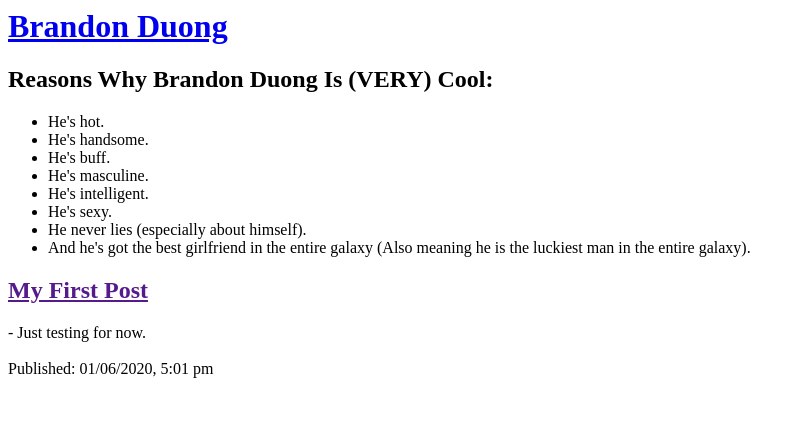
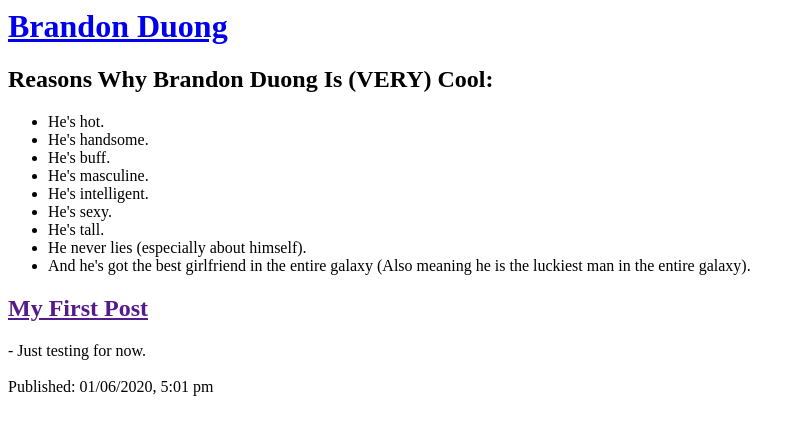
Before and after one commit to brandonduong/Brandon-Blog, a Django app: page / in a window 1280 px wide. Shown: the top 435 px of the page, without its empty margins (0-805 px from the left). Run offline with Django 3.2, Linux system fonts and the light colour scheme.

Commit message:
Changed some html.

```diff
--- a/blog/templates/blog/post_list.html
+++ b/blog/templates/blog/post_list.html
@@ -19,6 +19,7 @@
           <li>He's masculine.</li>
           <li>He's intelligent.</li>
           <li>He's sexy.</li>
+          <li>He's tall.</li>
           <li>He never lies (especially about himself).</li>
           <li>And he's got the best girlfriend in the entire galaxy
             (Also meaning he is the luckiest man in the entire galaxy).</li>
```
